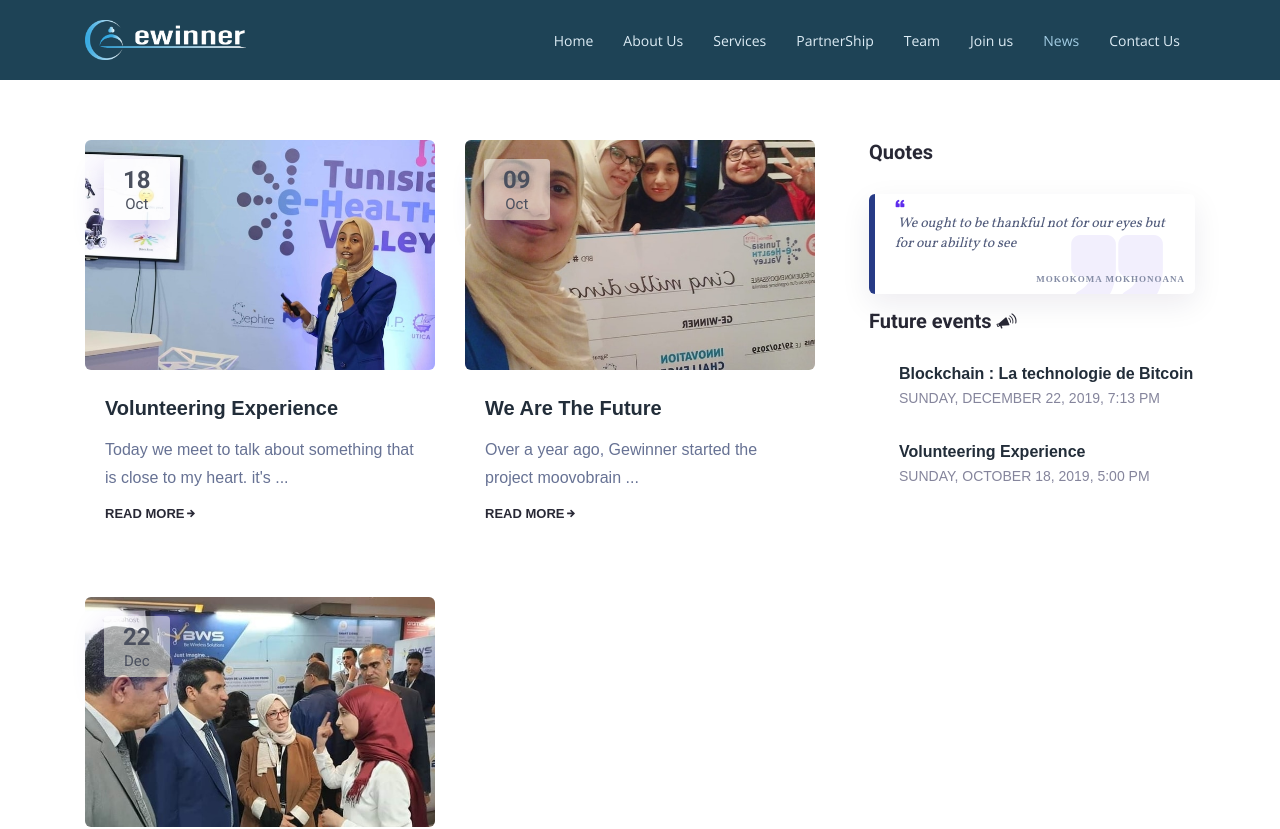
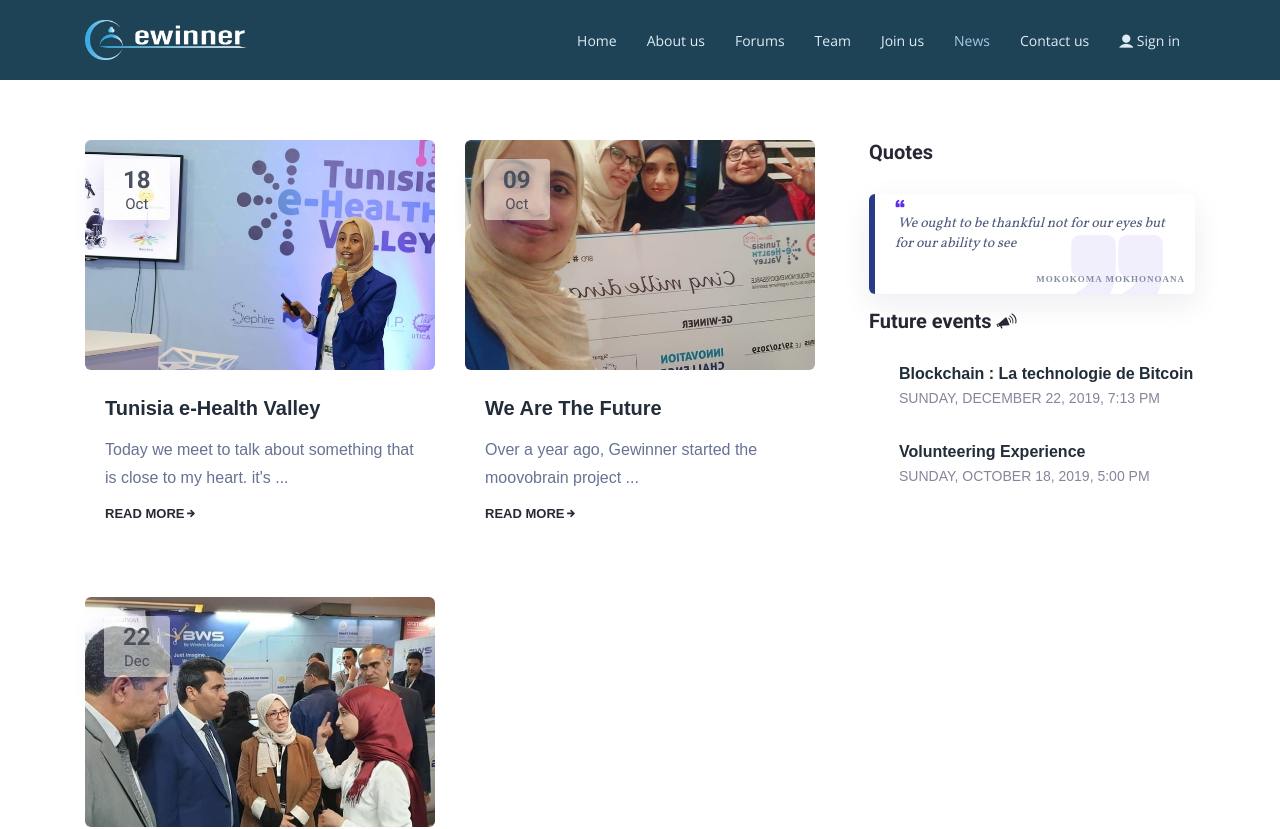
Before and after one commit to ahmedMechergui/gewinner2, an Angular app: page /news in a window 1280 px wide. Shown: the top 829 px of the page. Built offline with nearby package versions, Linux system fonts and the light colour scheme.

Commit message:
google map updated

```diff
--- a/src/app/contact-us/contact-us.component.html
+++ b/src/app/contact-us/contact-us.component.html
@@ -66,13 +66,15 @@
       </div>
 
     </div>
-  </section><!-- End Contact Section -->
+  </section>
+  <!-- End Contact Section -->
 
   <!-- ======= Map Section ======= -->
   <section class="map mt-2">
     <div class="container-fluid p-0">
-      <iframe src="https://maps.google.com/maps?width=100%&amp;hl=en&amp;q=tunisia%20%2C%20gewinner+(Title)&amp;ie=UTF8&amp;t=&amp;z=16&amp;iwloc=B&amp;output=embed" frameborder="0" style="border:0;" allowfullscreen=""></iframe>
+      <iframe src="https://www.google.com/maps/embed?pb=!1m16!1m12!1m3!1d2176.2397461213304!2d10.187202993523249!3d36.895015450664324!2m3!1f0!2f0!3f0!3m2!1i1024!2i768!4f13.1!2m1!1sgewinner!5e0!3m2!1sen!2stn!4v1583880016811!5m2!1sen!2stn" style="border:0;" allowfullscreen=""></iframe>
     </div>
-  </section><!-- End Map Section -->
+  </section>
+  <!-- End Map Section -->
 
 </main>
--- a/src/app/header/header.component.html
+++ b/src/app/header/header.component.html
@@ -11,13 +11,13 @@
     <nav class="nav-menu float-right d-none d-lg-block">
       <ul>
         <li [routerLinkActive]="'active'"><a [routerLink]="'home'">Home</a></li>
-        <li [routerLinkActive]="'active'"><a [routerLink]="'about'">About Us</a></li>
-        <li><a href="services.html">Services</a></li>
-        <li><a href="partnership">PartnerShip</a></li>
+        <li [routerLinkActive]="'active'"><a [routerLink]="'about'">About us</a></li>
+        <li><a href="forums">Forums</a></li>
         <li [routerLinkActive]="'active'"><a [routerLink]="'team'">Team</a></li>
         <li><a href="join-us">Join us</a></li>
         <li [routerLinkActive]="'active'"><a [routerLink]="'news'">News</a></li>
-        <li [routerLinkActive]="'active'"><a [routerLink]="'contact'">Contact Us</a></li>
+        <li [routerLinkActive]="'active'"><a [routerLink]="'contact'">Contact us</a></li>
+        <li><a href="sign-in"><i class="icofont-ui-user"></i> Sign in</a></li>
 
       </ul>
     </nav><!-- .nav-menu -->
--- a/src/app/news/news.component.css
+++ b/src/app/news/news.component.css
@@ -26,6 +26,7 @@ figure img:hover{
 
 figure img{
   transition: 0.2s;
+  text-align: center;
 }
 
 figure {
--- a/src/app/news/news.component.html
+++ b/src/app/news/news.component.html
@@ -1,4 +1,5 @@
 <!-- ===== when going dynamic use the slice pipe for paragraph ellipsis ===== -->
+<!-- ===== when implementing nodejs try to resize images in back-end for a better responsive view and less loading time ===== -->
 
 
 <div id="main">
@@ -23,7 +24,7 @@
                 </a>
                 <div class="blog-content" style="width: 100%;">
                   <a>
-                    <h5 class="blog-title">Volunteering Experience</h5>
+                    <h5 class="blog-title">Tunisia e-Health Valley</h5>
                   </a>
                   <p>Today we meet to talk about something that is close to my heart. it's ... </p>
                   <div class="post-info-bottom">
@@ -53,7 +54,7 @@
                   <a>
                     <h5 class="blog-title">We Are The Future</h5>
                   </a>
-                  <p>Over a year ago, Gewinner started the project moovobrain ...</p>
+                  <p>Over a year ago, Gewinner started the moovobrain project ...</p>
                   <div class="post-info-bottom">
                     <a class="read-more" href="#">
                     <span class="hover-underline">
@@ -80,7 +81,7 @@
                 <div class="blog-content" style="width: 100%;">
                   <a>
                     <h5 class="blog-title">
-                      Blockchain : La technologie de Bitcoin
+                      BWS : Bees Web Solutions
                     </h5>
                   </a>
                   <p>
```
Also changed, not shown: 1 other file (tests, documents, lock files or other folders).
